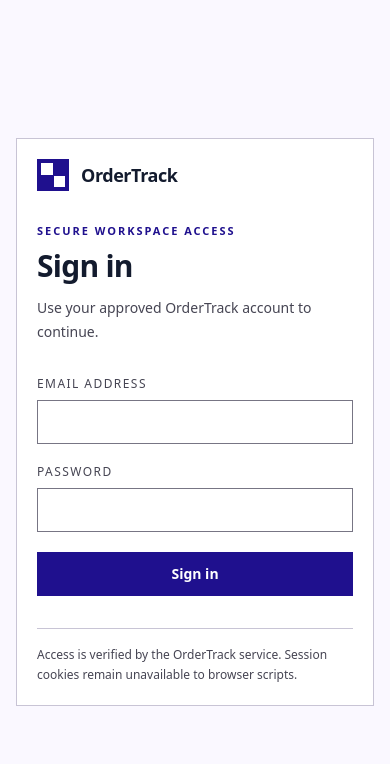
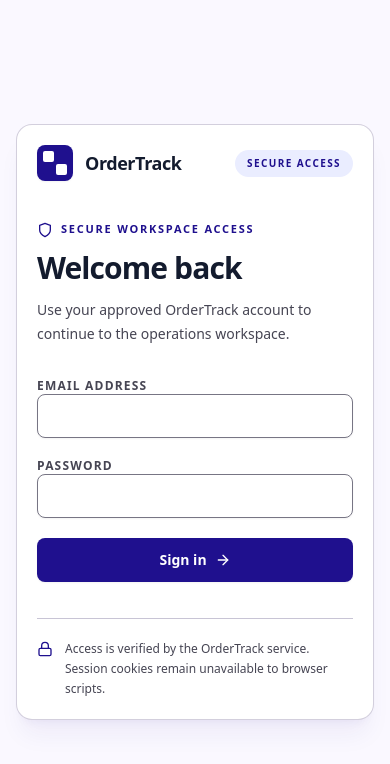
Before and after one commit to LazuardiFadhilah/ordertrack-fe, a Next.js app: page /login in a window 390 px wide. Shown: the top 764 px of the page. Built offline with nearby package versions, Linux system fonts and the light colour scheme.

Commit message:
feat(ui): polish auth surfaces [TASK-010]

```diff
--- a/app/globals.css
+++ b/app/globals.css
@@ -3,31 +3,18 @@
 @tailwind utilities;
 
 @font-face {
-  font-family: "Geist Local";
-  src: local("Geist"), local("Inter"), local("Arial");
+  font-family: "Montserrat Local";
+  src: local("Montserrat"), local("Montserrat Variable");
   font-style: normal;
   font-weight: 100 900;
   font-display: swap;
 }
 
-@font-face {
-  font-family: "Space Grotesk Local";
-  src: local("Space Grotesk"), local("Arial Narrow"), local("Arial");
-  font-style: normal;
-  font-weight: 400 700;
-  font-display: swap;
-}
-
 :root {
-  --font-geist: "Geist Local", ui-sans-serif, system-ui, sans-serif;
-  --font-space-grotesk: "Space Grotesk Local", ui-sans-serif, system-ui, sans-serif;
+  --font-montserrat: "Montserrat Local", "Montserrat", ui-sans-serif, system-ui, sans-serif;
   color-scheme: light;
   background: #faf8ff;
-  font-family: var(--font-geist);
-}
-
-* {
-  border-radius: 0;
+  font-family: var(--font-montserrat);
 }
 
 html {
@@ -54,14 +41,25 @@ body {
 
 @layer components {
   .eyebrow {
-    @apply font-sans text-[0.6875rem] font-semibold uppercase tracking-[0.18em] text-on-surface-variant;
+    @apply font-sans text-[0.6875rem] font-semibold uppercase tracking-[0.16em] text-on-surface-variant;
   }
 
   .ledger-label {
-    @apply font-sans text-xs font-medium uppercase tracking-[0.12em] text-on-surface-variant;
+    @apply font-sans text-xs font-semibold uppercase tracking-[0.1em] text-on-surface-variant;
   }
 
   .tabular {
     font-variant-numeric: tabular-nums;
   }
 }
+
+@media (prefers-reduced-motion: reduce) {
+  *,
+  *::before,
+  *::after {
+    scroll-behavior: auto !important;
+    transition-duration: 0.01ms !important;
+    animation-duration: 0.01ms !important;
+    animation-iteration-count: 1 !important;
+  }
+}
--- a/app/login/page.js
+++ b/app/login/page.js
@@ -2,7 +2,21 @@
 
 import { useState } from 'react';
 import { useRouter } from 'next/navigation';
+import { FiAlertCircle, FiArrowRight, FiCheckCircle, FiLock, FiShield } from 'react-icons/fi';
+import { Button } from '../../components/ui/button.js';
+import { Input } from '../../components/ui/input.js';
 import { GENERIC_AUTH_ERROR, login, validateLogin } from '../auth-client.js';
+
+function BrandMark() {
+  return (
+    <span aria-hidden="true" className="grid h-9 w-9 shrink-0 grid-cols-2 gap-0.5 rounded-lg bg-primary p-1.5 shadow-sm">
+      <span className="rounded-[2px] bg-on-primary" />
+      <span className="rounded-[2px] bg-primary" />
+      <span className="rounded-[2px] bg-primary" />
+      <span className="rounded-[2px] bg-on-primary" />
+    </span>
+  );
+}
 
 export default function LoginPage() {
   const router = useRouter();
@@ -48,71 +62,85 @@ export default function LoginPage() {
   }
 
   return (
-    <main className="min-h-screen bg-surface px-4 py-6 text-on-surface sm:px-6 sm:py-10">
-      <div className="mx-auto flex min-h-[calc(100vh-3rem)] max-w-6xl items-center justify-center sm:min-h-[calc(100vh-5rem)]">
-        <section aria-labelledby="login-title" className="grid w-full max-w-5xl border border-outline-variant bg-surface-container-lowest lg:grid-cols-[1.1fr_0.9fr]">
-          <div className="hidden border-r border-outline-variant bg-surface-container-low p-8 lg:flex lg:flex-col lg:justify-between lg:p-12">
+    <main className="min-h-screen bg-surface px-4 py-5 text-on-surface sm:px-6 sm:py-8 lg:px-8">
+      <div className="mx-auto flex min-h-[calc(100vh-2.5rem)] max-w-6xl items-center justify-center sm:min-h-[calc(100vh-4rem)]">
+        <section aria-labelledby="login-title" className="grid w-full max-w-5xl overflow-hidden rounded-2xl border border-outline-variant/80 bg-surface-container-lowest shadow-xl shadow-primary/5 lg:grid-cols-[1.05fr_0.95fr]">
+          <div className="hidden overflow-hidden bg-primary p-10 text-on-primary lg:flex lg:flex-col lg:justify-between lg:p-12">
             <div>
               <div className="flex items-center gap-3">
-                <span aria-hidden="true" className="grid h-8 w-8 shrink-0 grid-cols-2 gap-px bg-primary p-1">
-                  <span className="bg-on-primary" />
-                  <span className="bg-primary" />
-                  <span className="bg-primary" />
-                  <span className="bg-on-primary" />
-                </span>
+                <BrandMark />
                 <span className="font-display text-lg font-bold tracking-tight">OrderTrack</span>
               </div>
-              <p className="eyebrow mt-16 text-primary">Operational command surface</p>
-              <h1 className="mt-3 max-w-md font-display text-4xl font-semibold tracking-tight text-on-surface">
-                Keep every handoff visible.
-              </h1>
-              <p className="mt-5 max-w-md text-sm leading-6 text-on-surface-variant">
-                Sign in to the OrderTrack workspace to follow order-to-cash operations from quotation through payment.
-              </p>
+              <div className="mt-24 max-w-md">
+                <p className="eyebrow text-indigo-200">Operational command surface</p>
+                <h1 className="mt-4 font-display text-5xl font-semibold leading-[1.05] tracking-[-0.04em]">
+                  Keep every handoff visible.
+                </h1>
+                <p className="mt-6 text-sm leading-7 text-indigo-100">
+                  Follow order-to-cash operations from quotation through payment in one focused workspace.
+                </p>
+              </div>
+              <dl className="mt-10 overflow-hidden rounded-xl border border-white/15 text-sm">
+                <div className="flex items-center justify-between gap-4 border-b border-white/15 px-4 py-3">
+                  <dt className="text-indigo-200">Surface</dt>
+                  <dd className="font-semibold">Overview</dd>
+                </div>
+                <div className="flex items-center justify-between gap-4 border-b border-white/15 px-4 py-3">
+                  <dt className="text-indigo-200">Access</dt>
+                  <dd className="font-semibold">Role-aware</dd>
+                </div>
+                <div className="flex items-center justify-between gap-4 px-4 py-3">
+                  <dt className="text-indigo-200">Session</dt>
+                  <dd className="flex items-center gap-2 font-semibold"><FiCheckCircle aria-hidden="true" className="h-4 w-4 text-indigo-200" />HttpOnly</dd>
+                </div>
+              </dl>
             </div>
-            <p className="font-mono text-xs tabular text-on-surface-variant">AUTH / SESSION GATE</p>
+            <div className="flex items-center justify-between gap-4 border-t border-white/15 pt-5 text-xs text-indigo-200">
+              <span>ORDERTRACK / ACCESS</span>
+              <span className="font-medium">FOUNDATION</span>
+            </div>
           </div>
 
-          <div className="p-5 sm:p-8 lg:p-12">
-            <div className="mb-8 lg:hidden">
+          <div className="p-5 sm:p-9 lg:p-12">
+            <div className="mb-10 flex items-center justify-between gap-4 lg:hidden">
               <div className="flex items-center gap-3">
-                <span aria-hidden="true" className="grid h-8 w-8 shrink-0 grid-cols-2 gap-px bg-primary p-1">
-                  <span className="bg-on-primary" />
-                  <span className="bg-primary" />
-                  <span className="bg-primary" />
-                  <span className="bg-on-primary" />
-                </span>
+                <BrandMark />
                 <span className="font-display text-lg font-bold tracking-tight">OrderTrack</span>
               </div>
+              <span className="rounded-full bg-surface-container px-3 py-1.5 text-[0.625rem] font-semibold uppercase tracking-[0.14em] text-primary">Secure access</span>
             </div>
 
-            <p className="eyebrow text-primary">Secure workspace access</p>
-            <h2 id="login-title" className="mt-2 font-display text-3xl font-semibold tracking-tight text-on-surface">
-              Sign in
+            <div className="flex items-center gap-2 text-primary">
+              <FiShield aria-hidden="true" className="h-4 w-4" />
+              <p className="eyebrow text-primary">Secure workspace access</p>
+            </div>
+            <h2 id="login-title" className="mt-3 font-display text-3xl font-semibold tracking-[-0.03em] text-on-surface sm:text-4xl">
+              Welcome back
             </h2>
-            <p className="mt-3 text-sm leading-6 text-on-surface-variant">
-              Use your approved OrderTrack account to continue.
+            <p className="mt-3 max-w-md text-sm leading-6 text-on-surface-variant">
+              Use your approved OrderTrack account to continue to the operations workspace.
             </p>
 
             {message && (
               <div
                 aria-live="polite"
-                className={`mt-6 border px-4 py-3 text-sm leading-6 ${status === 'success' ? 'border-emerald-300 bg-emerald-50 text-emerald-800' : status === 'error' ? 'border-red-300 bg-red-50 text-red-800' : 'border-outline-variant bg-surface-container-low text-on-surface-variant'}`}
+                className={`mt-6 flex items-start gap-3 rounded-lg border px-4 py-3 text-sm leading-6 ${status === 'success' ? 'border-emerald-200 bg-emerald-50 text-emerald-800' : status === 'error' ? 'border-red-200 bg-red-50 text-red-800' : 'border-outline-variant bg-surface-container-low text-on-surface-variant'}`}
                 role={status === 'error' ? 'alert' : 'status'}
               >
-                {message}
+                {status === 'success' ? <FiCheckCircle aria-hidden="true" className="mt-1 h-4 w-4 shrink-0" /> : <FiAlertCircle aria-hidden="true" className="mt-1 h-4 w-4 shrink-0" />}
+                <span>{message}</span>
               </div>
             )}
 
             <form className="mt-8 space-y-5" noValidate onSubmit={handleSubmit}>
               <div>
                 <label className="ledger-label block" htmlFor="email">Email address</label>
-                <input
+                <Input
                   aria-describedby={fieldErrors.email ? 'email-error' : undefined}
                   aria-invalid={Boolean(fieldErrors.email)}
                   autoComplete="email"
-                  className="mt-2 block min-h-11 w-full border border-outline bg-surface-container-lowest px-3 py-2.5 text-sm text-on-surface placeholder:text-on-surface-variant focus:border-primary focus:outline-none"
                   disabled={isLoading}
+                  invalid={Boolean(fieldErrors.email)}
                   id="email"
                   name="email"
                   onChange={(event) => updateField('email', event.target.value)}
@@ -124,12 +152,12 @@ export default function LoginPage() {
 
               <div>
                 <label className="ledger-label block" htmlFor="password">Password</label>
-                <input
+                <Input
                   aria-describedby={fieldErrors.password ? 'password-error' : undefined}
                   aria-invalid={Boolean(fieldErrors.password)}
                   autoComplete="current-password"
-                  className="mt-2 block min-h-11 w-full border border-outline bg-surface-container-lowest px-3 py-2.5 text-sm text-on-surface placeholder:text-on-surface-variant focus:border-primary focus:outline-none"
                   disabled={isLoading}
+                  invalid={Boolean(fieldErrors.password)}
                   id="password"
                   name="password"
                   onChange={(event) => updateField('password', event.target.value)}
@@ -139,18 +167,16 @@ export default function LoginPage() {
                 {fieldErrors.password && <p className="mt-2 text-sm text-red-800" id="password-error">{fieldErrors.password}</p>}
               </div>
 
-              <button
-                className="inline-flex min-h-11 w-full items-center justify-center bg-primary px-4 py-3 text-sm font-semibold text-on-primary transition-colors hover:bg-primary-container disabled:cursor-not-allowed disabled:opacity-60"
-                disabled={isLoading}
-                type="submit"
-              >
+              <Button aria-busy={isLoading} className="mt-2 w-full" disabled={isLoading} type="submit">
                 {isLoading ? 'Signing in…' : 'Sign in'}
-              </button>
+                {!isLoading && <FiArrowRight aria-hidden="true" className="h-4 w-4" />}
+              </Button>
             </form>
 
-            <p className="mt-8 border-t border-outline-variant pt-4 text-xs leading-5 text-on-surface-variant">
-              Access is verified by the OrderTrack service. Session cookies remain unavailable to browser scripts.
-            </p>
+            <div className="mt-9 flex items-start gap-3 border-t border-outline-variant pt-5 text-xs leading-5 text-on-surface-variant">
+              <FiLock aria-hidden="true" className="mt-0.5 h-4 w-4 shrink-0 text-primary" />
+              <p>Access is verified by the OrderTrack service. Session cookies remain unavailable to browser scripts.</p>
+            </div>
           </div>
         </section>
       </div>
--- /dev/null
+++ b/components/ui/button.js
@@ -0,0 +1,14 @@
+const variants = {
+  default: 'bg-primary text-on-primary shadow-sm hover:bg-primary-container',
+  outline: 'border border-primary bg-transparent text-primary hover:bg-primary/5',
+  ghost: 'text-on-surface-variant hover:bg-surface-container hover:text-on-surface',
+};
+
+export function Button({ className = '', variant = 'default', ...props }) {
+  return (
+    <button
+      className={`inline-flex min-h-11 items-center justify-center gap-2 rounded-lg px-4 py-2.5 text-sm font-semibold transition-colors focus-visible:outline-none disabled:pointer-events-none disabled:opacity-60 ${variants[variant] ?? variants.default} ${className}`}
+      {...props}
+    />
+  );
+}
--- /dev/null
+++ b/components/ui/input.js
@@ -0,0 +1,8 @@
+export function Input({ className = '', invalid = false, ...props }) {
+  return (
+    <input
+      className={`block min-h-11 w-full rounded-lg border border-outline bg-surface-container-lowest px-3.5 py-2.5 text-sm text-on-surface shadow-sm transition-colors placeholder:text-on-surface-variant/70 focus:border-primary focus:outline-none focus:ring-4 focus:ring-primary/10 disabled:cursor-not-allowed disabled:opacity-60 ${invalid ? '!border-danger focus:!border-danger focus:!ring-danger/10' : ''} ${className}`}
+      {...props}
+    />
+  );
+}
--- a/package.json
+++ b/package.json
@@ -13,7 +13,8 @@
   "dependencies": {
     "next": "16.4.6",
     "react": "19.3.1",
-    "react-dom": "19.3.1"
+    "react-dom": "19.3.1",
+    "react-icons": "^5.7.0"
   },
   "devDependencies": {
     "autoprefixer": "10.4.20",
--- a/tailwind.config.js
+++ b/tailwind.config.js
@@ -19,10 +19,11 @@ export default {
         primary: '#1F108E',
         'primary-container': '#3730A3',
         'on-primary': '#FFFFFF',
+        danger: '#BA1A1A',
       },
       fontFamily: {
-        display: ['var(--font-space-grotesk)', 'ui-sans-serif', 'system-ui', 'sans-serif'],
-        sans: ['var(--font-geist)', 'ui-sans-serif', 'system-ui', 'sans-serif'],
+        display: ['var(--font-montserrat)', 'ui-sans-serif', 'system-ui', 'sans-serif'],
+        sans: ['var(--font-montserrat)', 'ui-sans-serif', 'system-ui', 'sans-serif'],
       },
       boxShadow: {
         none: 'none',
```
Also changed, not shown: app/page.js (+70 -81 lines), components/ui/card.js (added, +11 -0 lines), 2 other files (tests, documents, lock files or other folders).
